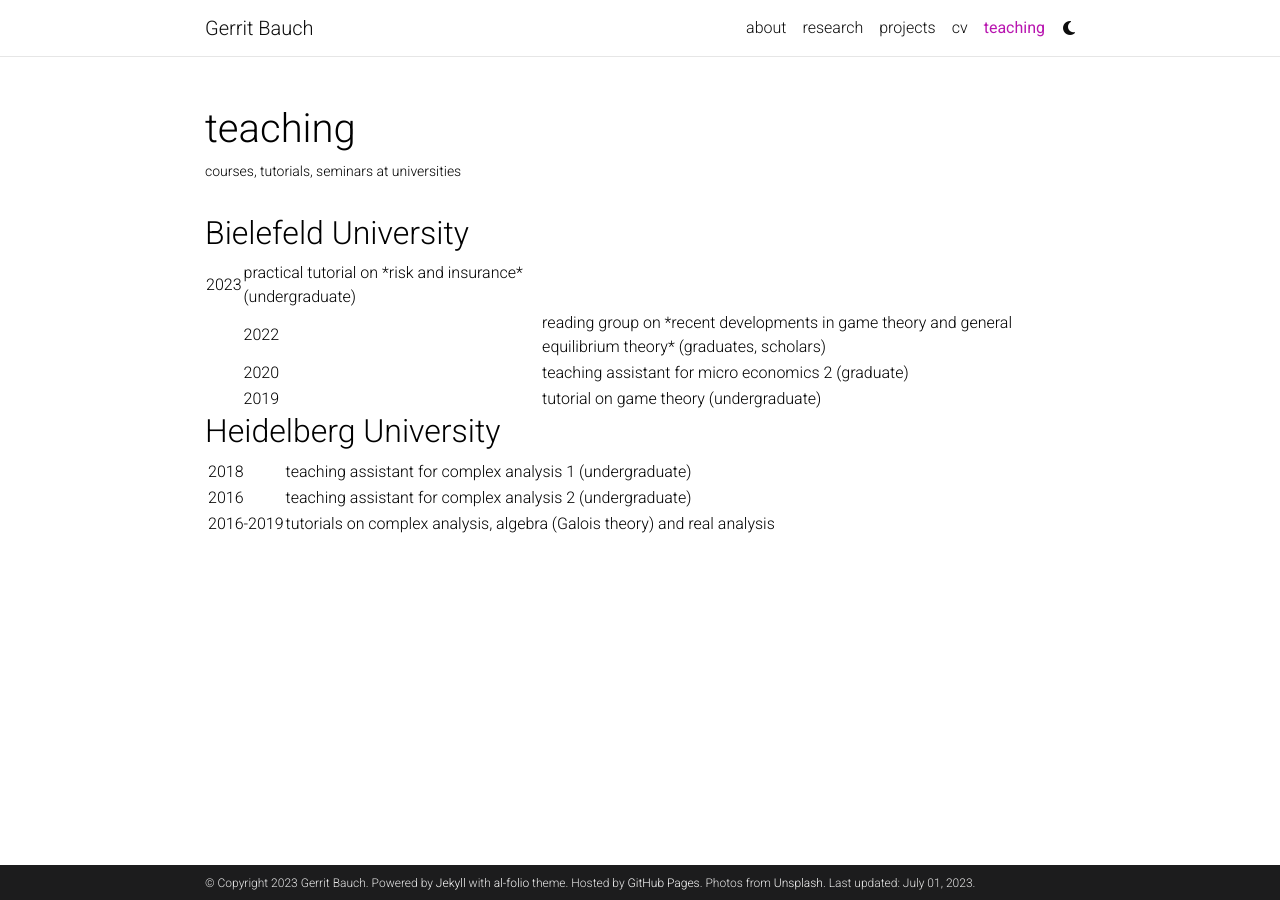
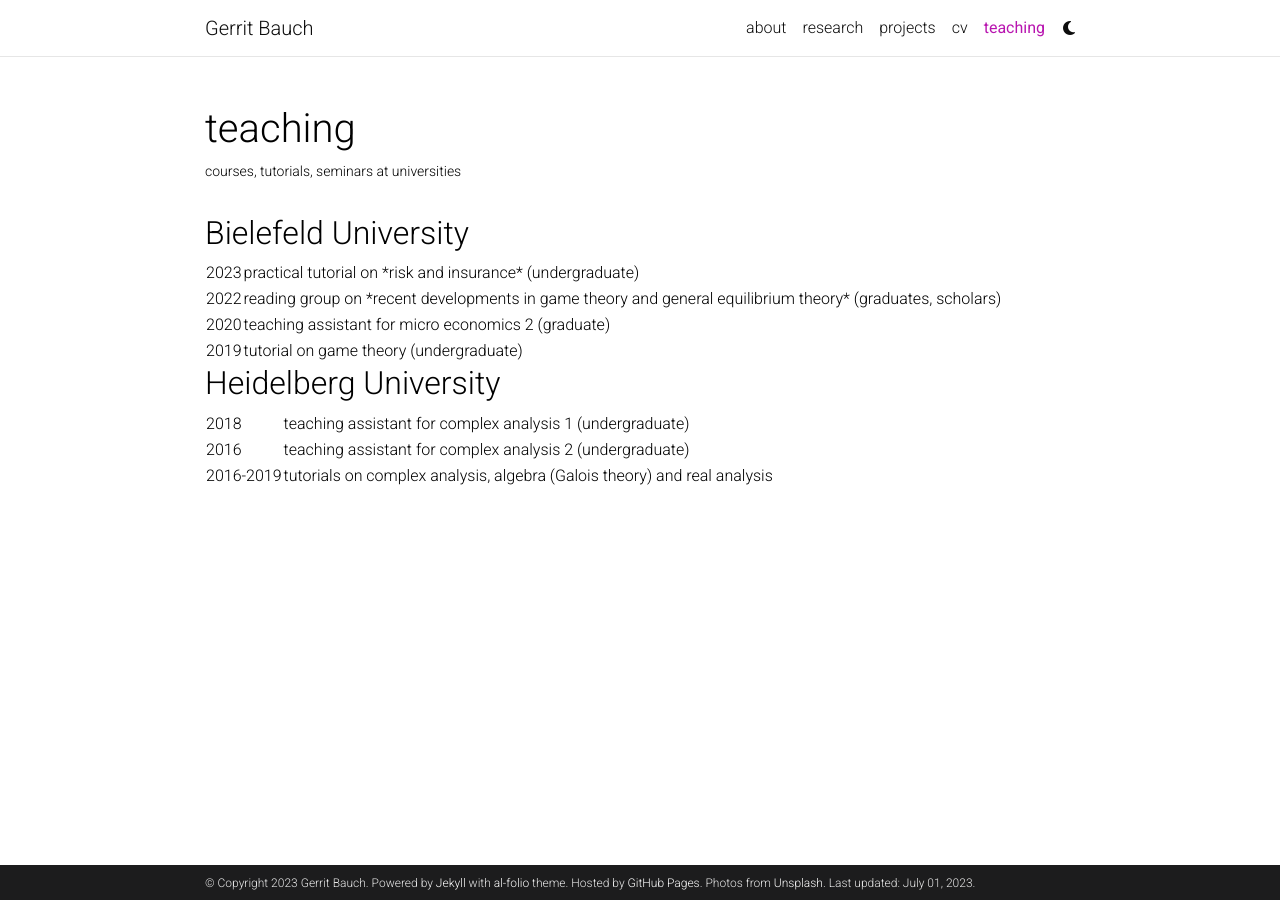
Before and after one commit to gbauch/gbauch.github.io, a Jekyll site: the page built from _pages/teaching.md, in a window 1280 px wide. Built offline with Jekyll 4.4.1, drawn with Linux system fonts in a browser that asks for light colours; comment, search, counter and statistics services are not loaded; a style sheet for code colours, icons or effects is not loaded.

Commit message:
Update teaching.md

```diff
--- a/_pages/teaching.md
+++ b/_pages/teaching.md
@@ -12,20 +12,16 @@ nav_order: 5
     <tr>
         <td>2023</td>
         <td>practical tutorial on *risk and insurance* (undergraduate)</td>
-        <td></td>
     </tr>
     <tr>
-        <td></td>
         <td>2022</td>
         <td>reading group on *recent developments in game theory and general equilibrium theory* (graduates, scholars)</td>
     </tr>
     <tr>
-        <td></td>
         <td>2020</td>
         <td>teaching assistant for micro economics 2 (graduate)</td>
     </tr>
     <tr>
-        <td></td>
         <td>2019</td>
         <td>tutorial on game theory (undergraduate)</td>
     </tr>
@@ -35,17 +31,14 @@ nav_order: 5
 ## Heidelberg University
 <table>
     <tr>
-        <td></td>
         <td>2018</td>
         <td>teaching assistant for complex analysis 1 (undergraduate)</td>
     </tr>
     <tr>
-        <td></td>
         <td>2016</td>
         <td>teaching assistant for complex analysis 2 (undergraduate)</td>
     </tr>
     <tr>
-        <td></td>
         <td>2016-2019</td>
         <td>tutorials on complex analysis, algebra (Galois theory) and real analysis</td>
     </tr>
```
